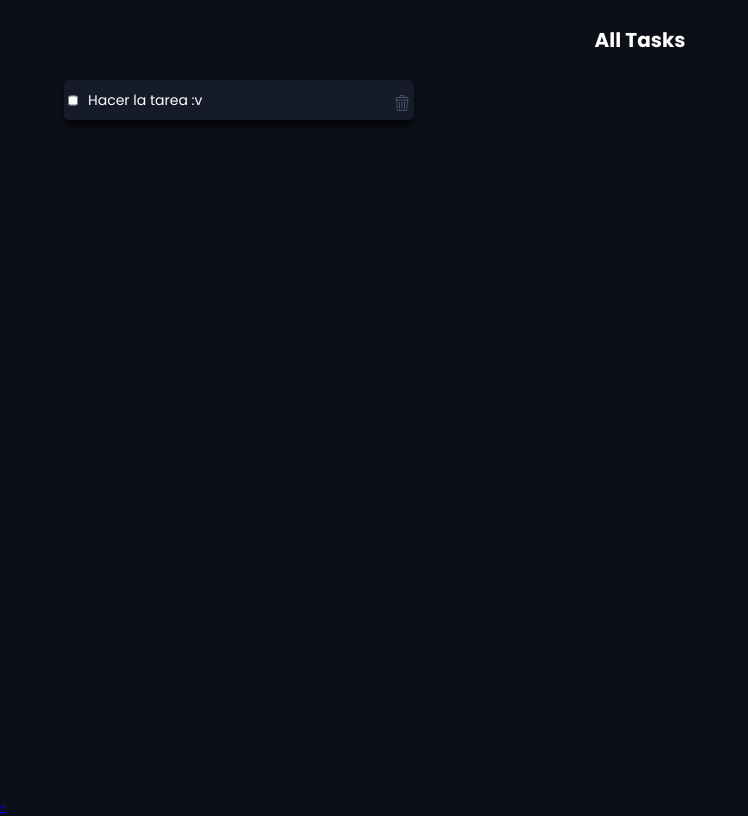
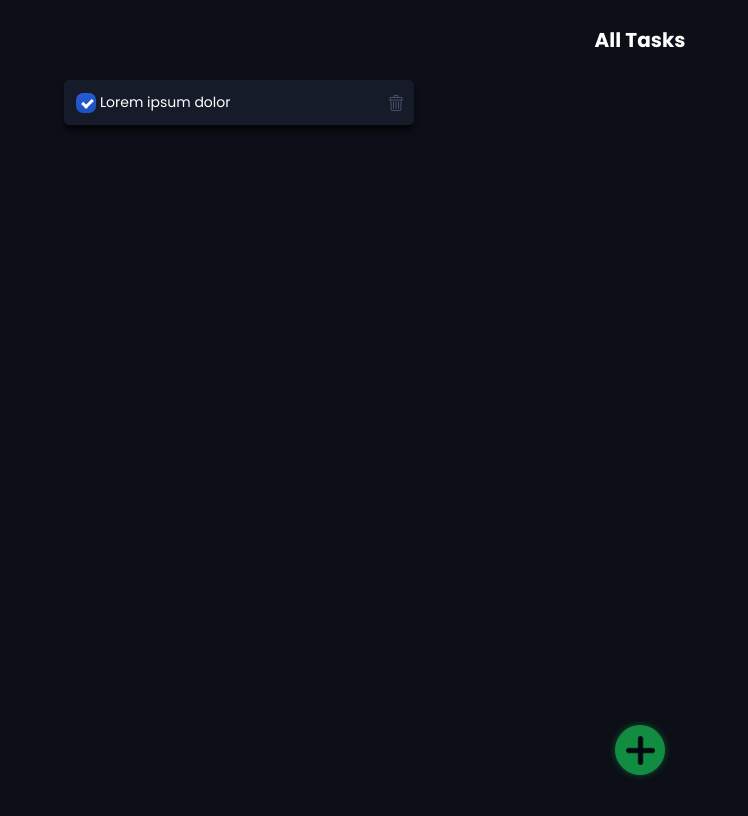
Before and after one commit to Brycot/toDo-Js-Vanilla, a website: page src/index.html in a window 1280 px wide. Shown: the whole page, without its empty margins (0-748 px from the left). Drawn offline with Linux system fonts and the light colour scheme.

Commit message:
Finish HTML/CSS

```diff
--- a/src/index.html
+++ b/src/index.html
@@ -17,17 +17,21 @@
         </section>
 
         <section class="tasks-main">
+
             <section class="tasks-main__container">
                 <div class="task">
-                    <input type="checkbox" name="" id="" class="check-task">
-                    <p class="task-title">Hacer la tarea :v</p>
-                    <span class="delete-task"><a href="#"></a></span>
+                    <label class="container-chekbox__task">
+                        <input checked="checked" type="checkbox">
+                        <div class="checkmark"></div>
+                    </label>
+                    <p class="task-title">Lorem ipsum dolor</p>
+                    <a class="delete-task"></a>
                 </div>
             </section>
         </section>
 
         <section class="add-button">
-            <a href="#">+</a>
+            <button href="#"></button>
         </section>
     </main>
 </body>
--- a/src/styles/index.css
+++ b/src/styles/index.css
@@ -19,6 +19,7 @@ body {
     width: 100%;
     height: 100%;
     background-color: var(--background-color);
+    overflow: hidden;
 }
 .title-main__container {
     width: 100%;
@@ -33,7 +34,9 @@ body {
 }
 .tasks-main{
     display: flex;
-    justify-content: center;
+    flex-direction: column;
+    align-items: center;
+    gap: 10px;
     width: 100%;
     height: 90vh;
 }
@@ -43,32 +46,118 @@ body {
 }
 .task {
     display: grid;
-    grid-template-columns: 10px 1fr 10px;
-    align-items: center;
+    grid-template-columns: 14px 1fr 14px;
+    justify-content: center;
+    align-content: center;
     gap: 10px;
     max-width: 350px;
-    padding: 4px;
-    height: 40px;
+    padding: 12px;
+    min-height: 40px;
     -webkit-box-shadow: 0px 6px 7px -1px rgba(0,0,0,0.75);
     -moz-box-shadow: 0px 6px 7px -1px rgba(0,0,0,0.75);
     box-shadow: 0px 6px 7px -1px rgba(0,0,0,0.75);
     background-color: var(--second-color);
     border-radius: 5px;
 }
+
+/* Hide the default checkbox */
+.container-chekbox__task input {
+    position: absolute;
+    opacity: 0;
+    cursor: pointer;
+    height: 0;
+    width: 0;
+}
+
+.container-chekbox__task {
+    display: block;
+    position: relative;
+    cursor: pointer;
+    font-size: 20px;
+    user-select: none;
+    align-self: center;
+}
+
+/* Create a custom checkbox */
+.checkmark {
+    position: relative;
+    top: 0;
+    left: 0;
+    height: 1em;
+    width: 1em;
+    background: var(--grey-color);
+    border-radius: 7px;
+    box-shadow: 0px 0px 1px rgba(0, 0, 0, 0.30), 0px 1px 1px rgba(0,5);
+}
+
+/* When the checkbox is checked, add a blue background */
+.container-chekbox__task input:checked ~ .checkmark {
+    background-image: linear-gradient(#255CD2,#1D52C1)
+}
+/* Create the checkmark/indicator (hidden when not checked) */
+.checkmark:after {
+    content: "";
+    position: absolute;
+    display: none;
+}
+
+/* Show the checkmark when checked */
+.container-chekbox__task input:checked ~ .checkmark:after {
+    display: block;
+}
+
+/* Style the checkmark/indicator */
+.container-chekbox__task .checkmark:after {
+    left: 0.38em;
+    top: 0.20em;
+    width: 0.20em;
+    height: 0.4em;
+    border: solid white;
+    border-width: 0 0.15em 0.15em 0;
+    transform: rotate(45deg);
+}
+
 .task .task-title {
     color: var(--white-color);
     font-size: 1.4rem;
+    justify-self: flex-start;
 }
 .task .delete-task {
-    width: 10px;
-    height: 10px;
-    margin-right: 10px;
     cursor: pointer;
+    align-self: center;
+    width: 16px;
+    height: 16px;
+    background-image: url('../../assets/trash.png');
+    background-size: cover;
+    background-position:center;
+    background-repeat: no-repeat;
 }
-.task .delete-task::before{
-    width: 10px;
-    height: 10px;
-    content: url('../../assets/trash.png');
-    position: relative;
-    left: -6px;
+
+.add-button  {
+    position: absolute;
+    bottom: 10px;
+    width: 100%;
+    height: 80px;
+    display: flex;
+    justify-content: center;
+    align-items: center;
 }
+.add-button button {
+    cursor: pointer;
+    width: 50px;
+    height: 50px;
+    padding: 10px;
+    font-size: 6rem;
+    color: var(--background-color);
+    background-image: url('../../assets/plus.png');
+    background-repeat: no-repeat;
+    background-position: center;
+    background-size: 60%;
+    background-color: var(--green-color);
+    text-decoration: none;
+    border: 1px solid var(--green-color);
+    border-radius: 50%;
+    -webkit-box-shadow: 0px 0px 7px -1px rgba(18, 140, 65, 0.769);
+    -moz-box-shadow: 0px 0px 7px -1px rgba(18, 140, 65, 0.769);
+    box-shadow: 0px 0px 7px -1px rgba(18, 140, 65, 0.769);
+}
```
Also changed, not shown: assets/plus.png (added).
